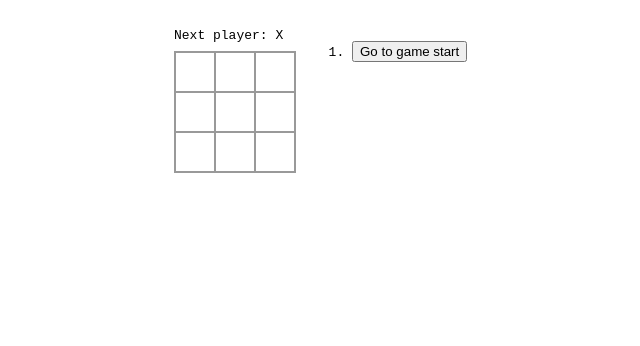
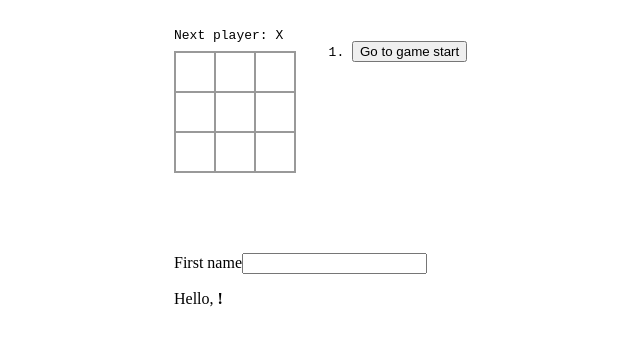
Before and after one commit to ksk1kd/zustand-playground, a React (Vite) app: page / in a window 1280 px wide. Shown: the top 346 px of the page, without its empty margins (66-706 px from the left). Built offline with nearby package versions, Linux system fonts and the light colour scheme.

Commit message:
add PersonState as updating state sample

```diff
--- a/src/App.jsx
+++ b/src/App.jsx
@@ -1,10 +1,23 @@
 import { Game } from './components/Game'
+import { Person } from './components/Person'
 
 function App() {
   return (
     <>
       <div className="container">
-        <Game />
+        <div
+          style={{
+            display: 'grid',
+            gap: '80px',
+          }}
+        >
+          <div>
+            <Game />
+          </div>
+          <div>
+            <Person />
+          </div>
+        </div>
       </div>
     </>
   )
--- /dev/null
+++ b/src/components/Person.jsx
@@ -0,0 +1,22 @@
+import { usePersonStore } from '../hooks/usePersonStore'
+
+export function Person() {
+  const firstName = usePersonStore((state) => state.firstName)
+  const updateFirstName = usePersonStore((state) => state.updateFirstName)
+
+  return (
+    <main>
+      <label>
+        First name
+        <input
+          onChange={(e) => updateFirstName(e.currentTarget.value)}
+          value={firstName}
+        />
+      </label>
+
+      <p>
+        Hello, <strong>{firstName}!</strong>
+      </p>
+    </main>
+  )
+}
--- /dev/null
+++ b/src/hooks/usePersonStore.js
@@ -0,0 +1,8 @@
+import { create } from 'zustand'
+
+export const usePersonStore = create((set) => ({
+  firstName: '',
+  lastName: '',
+  updateFirstName: (firstName) => set(() => ({ firstName: firstName })),
+  updateLastName: (lastName) => set(() => ({ lastName: lastName })),
+}))
```
